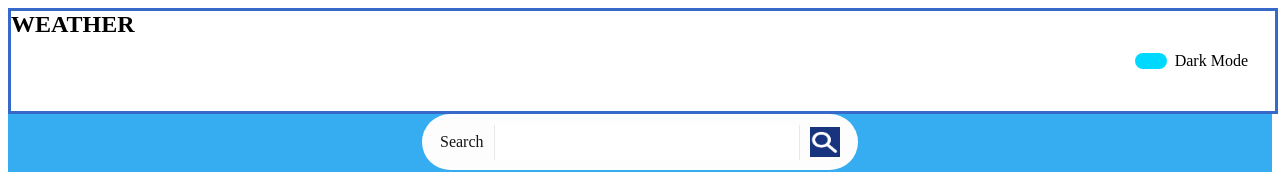
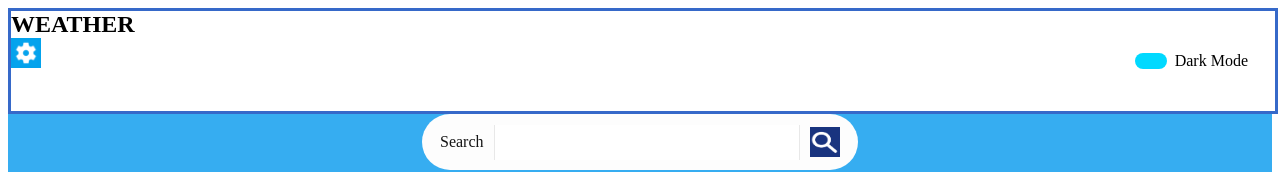
Before and after one commit to khethiwengema04-gif/WeatherTS, a React (Vite) app: page / in a window 1280 px wide. Shown: the top 172 px of the page. Built offline with nearby package versions, Linux system fonts and the light colour scheme.

Commit message:
added settings icon

```diff
--- a/src/Components/Navbar/Navbar.tsx
+++ b/src/Components/Navbar/Navbar.tsx
@@ -1,17 +1,19 @@
-import React from 'react'
+
 import style from './Navbar.module.css'
 import { Text } from '../Text/Text'
-
-export default function Navbar () {
+import SettingsIcon from '../../assets/SettingsIcon.png'
+export default function Navbar() {
 
   return (
     <nav>
-        <div className={style.content}>
-           <div className={style['WeatherIcon']}>
-            </div>
-            <Text varient={'h1'} style= {{margin:0}}>WEATHER</Text>
-
+      <div className={style.content}>
+        <div className={style['WeatherIcon']}>
         </div>
+        <Text varient={'h1'} style={{ margin: 0 }}>WEATHER</Text>
+        <div className={style['SettingsIcon']}>
+          <img src={SettingsIcon} alt="" height="30" width="30" />
+        </div>
+      </div>
     </nav>
   )
 }
--- a/src/Components/Pages/Home/Home.tsx
+++ b/src/Components/Pages/Home/Home.tsx
@@ -5,7 +5,7 @@ import Weather from '../../Weather/Weather'
 import { HourCard } from '../../HourCard/HourCard'
 import WeekelyCard from '../../WeekelyCard/WeekelyCard'
 import { Toggle } from '../../Toggle/Toggle'
-import SettingsIcon from './assets/SettingsIcon.png'
+
 
 
 export const Home = () => {
```
